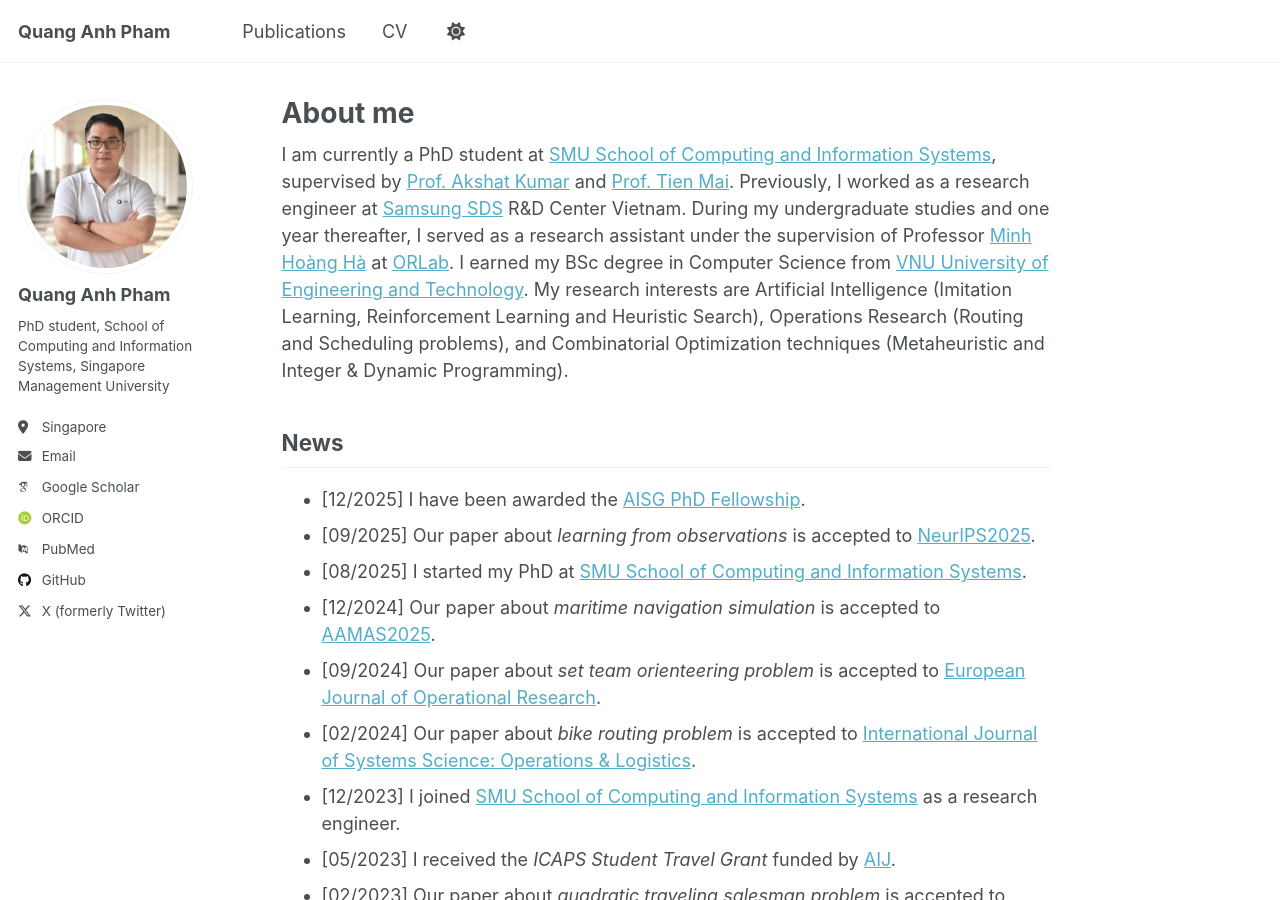
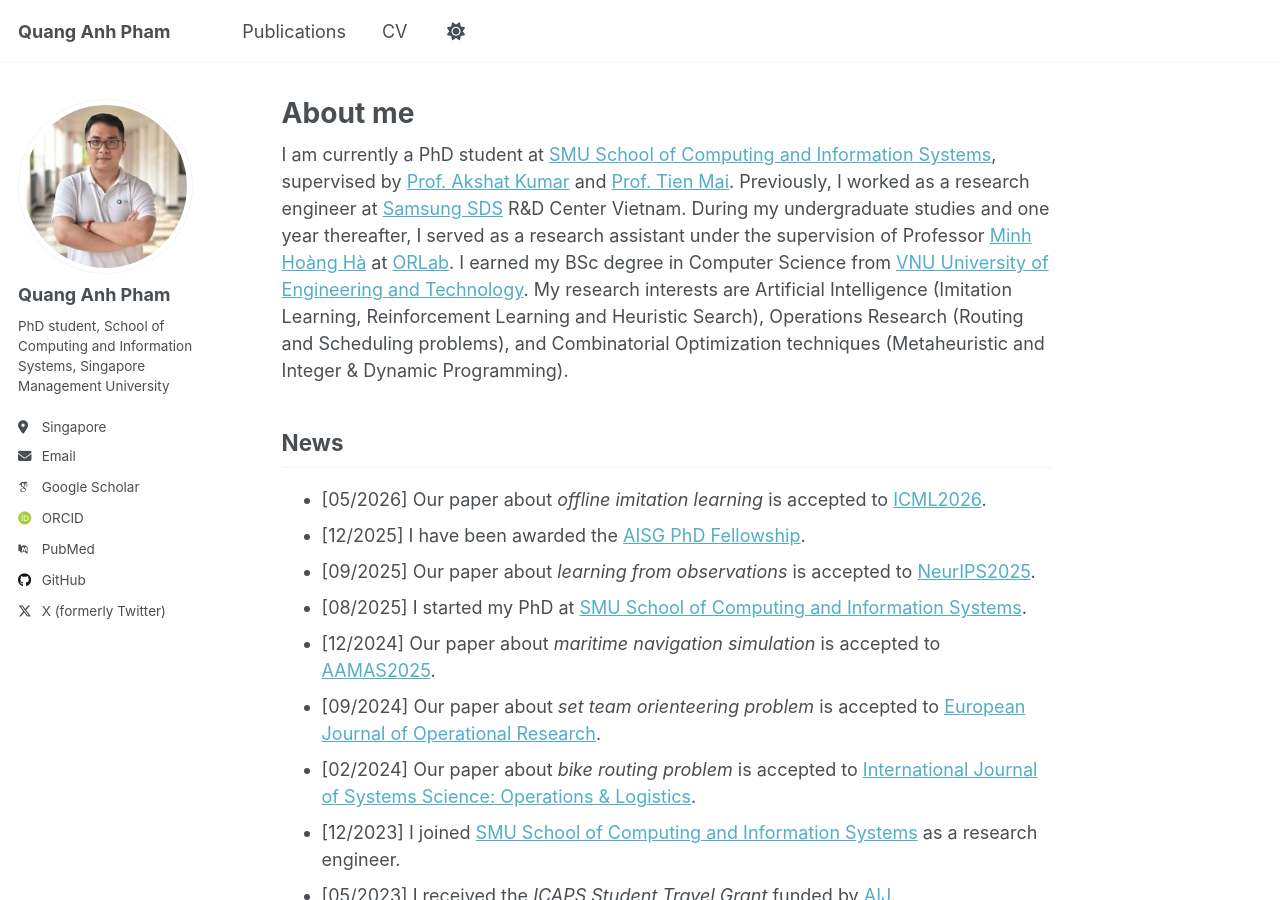
Before and after one commit to quanganh1999/quanganh1999.github.io, a Jekyll site: the page built from _pages/about.md, in a window 1280 px wide and 900 px high. Built offline with Jekyll 4.4.1, drawn with Linux system fonts in a browser that asks for light colours; some web fonts are replaced; a script that is not in the unit is left out.

Commit message:
update 05/2026

```diff
--- a/_pages/about.md
+++ b/_pages/about.md
@@ -12,6 +12,7 @@ I am currently a PhD student at [SMU School of Computing and Information Systems
 <!-- My current work focuses on studying Job Scheduling (Dispatching) Problems with HPC Applications in Cloud Computing Environments.  -->
 
 ## News
+* \[05/2026\] Our paper about *offline imitation learning* is accepted to [ICML2026](https://icml.cc/virtual/2026/poster/65281).
 * \[12/2025\] I have been awarded the [AISG PhD Fellowship](https://aisingapore.org/research/phd-fellowship-programme/).
 * \[09/2025\] Our paper about *learning from observations* is accepted to [NeurIPS2025](https://neurips.cc/virtual/2025/poster/118311).
 * \[08/2025\] I started my PhD at [SMU School of Computing and Information Systems](https://computing.smu.edu.sg/).
```
